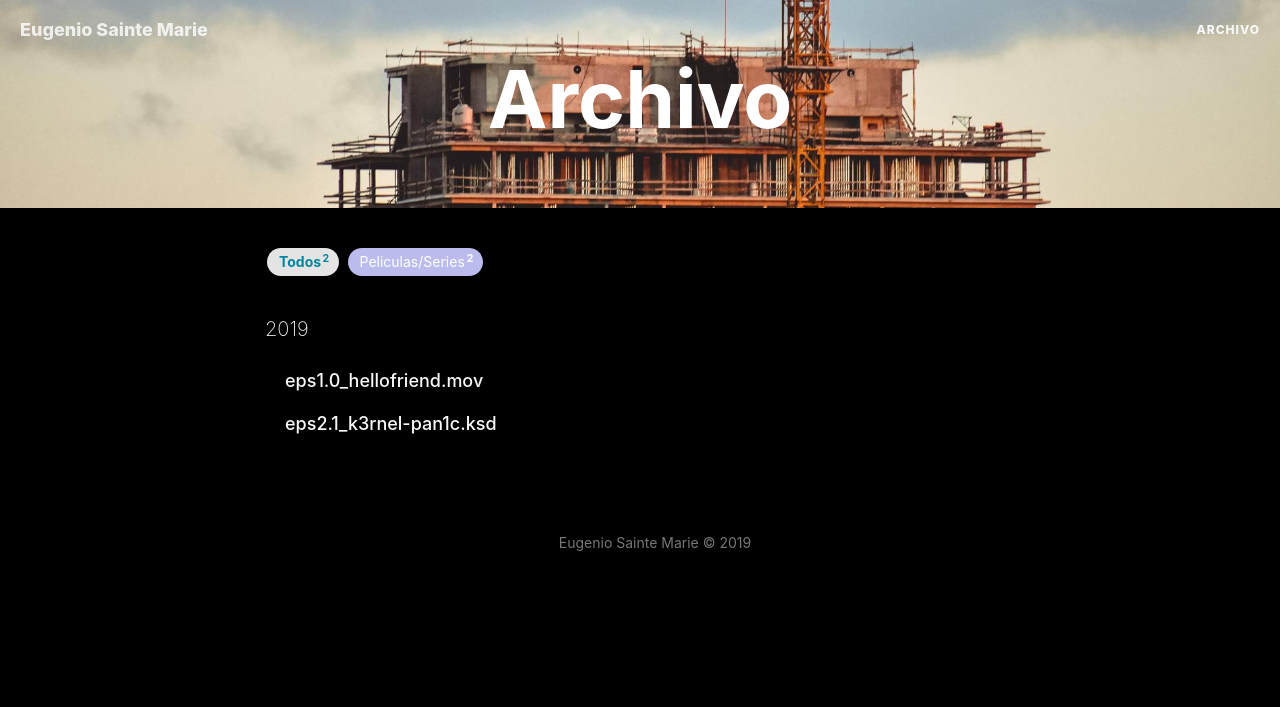
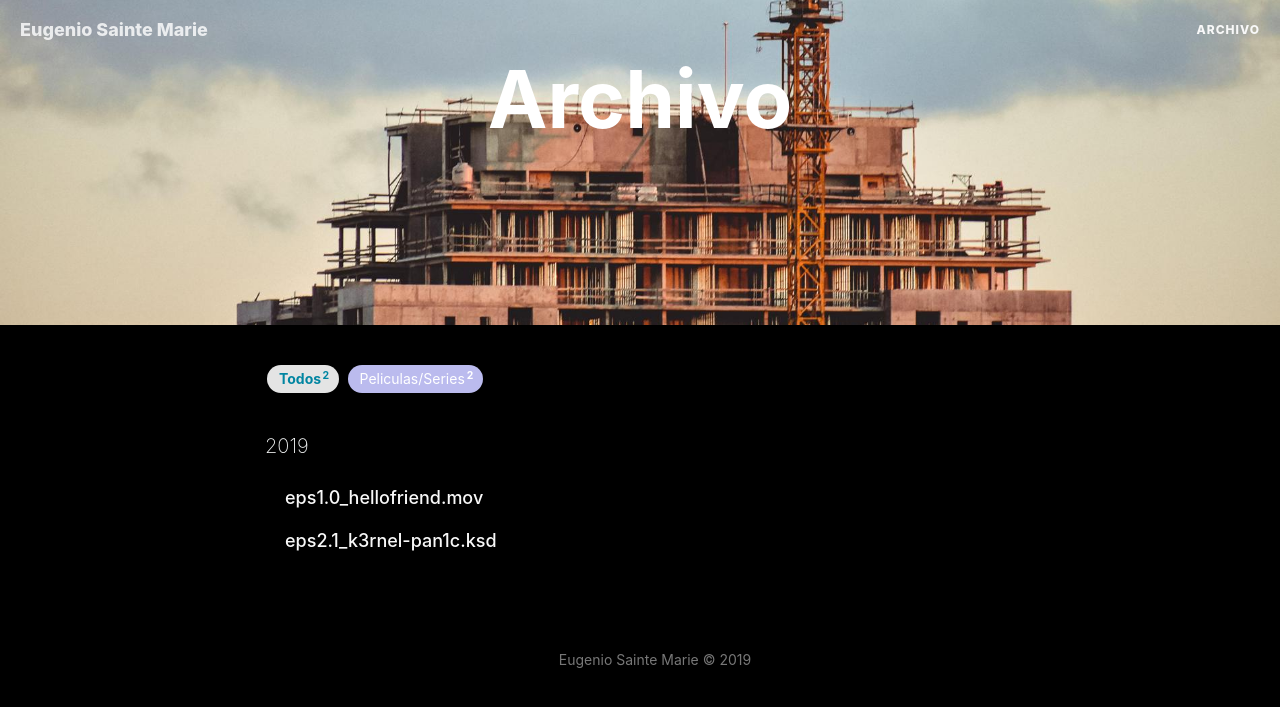
Before and after one commit to eugeniosaintemarie/notes, a Jekyll site: the page built from archive.html, in a window 1280 px wide. Shown: the top 707 px of the page. Built offline with Jekyll 4.4.1, drawn with Linux system fonts in a browser that asks for light colours; comment, search, counter and statistics services are not loaded.

Commit message:
Update archive.html

```diff
--- a/archive.html
+++ b/archive.html
@@ -6,7 +6,8 @@ header-img: "img/sys/tag-bg.jpg"
 ---
 
 <style>
-	tag_cloud .tag-button {background-color: grey !important;}
+	.intro-header {height: 325px !important;}
+	tag_cloud .tag-button {background-color: #f8f8f8 !important;}
 	.listing-seperator {color: #f3f5f5 !important;}
 </style>
 
```
